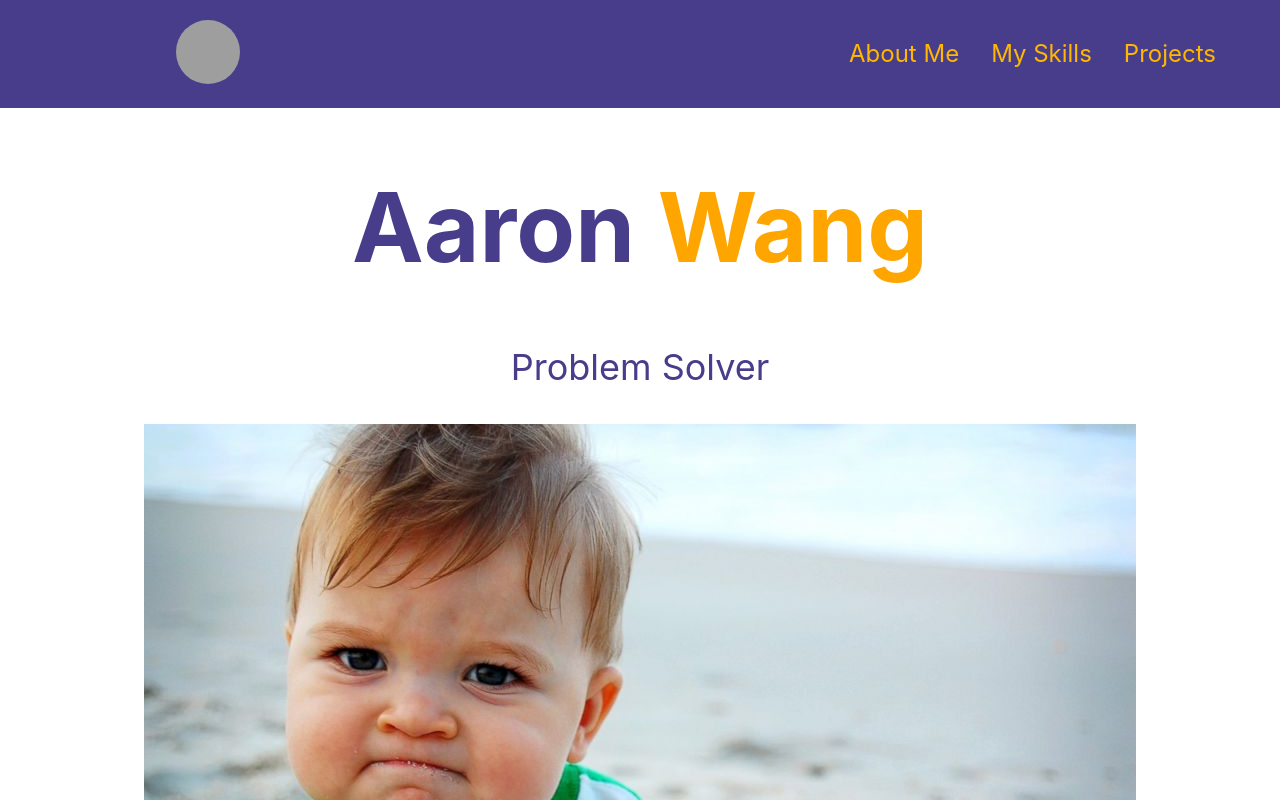
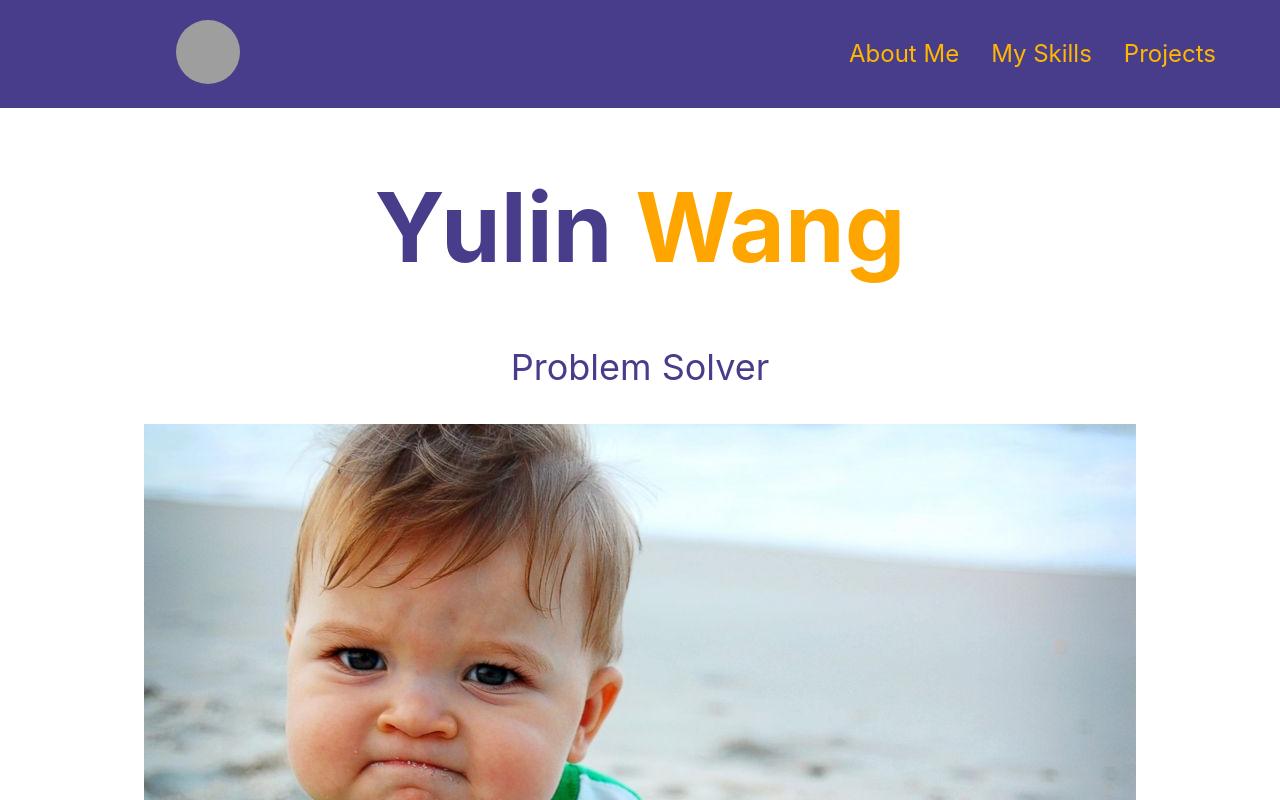
Before and after one commit to wang-yulin/dsdad, a React (Create React App) app: page / in a window 1280 px wide. Shown: the top 800 px of the page. Built offline with nearby package versions, Linux system fonts and the light colour scheme; grey boxes are pictures that could not be loaded.

Commit message:
name update

```diff
--- a/src/components/Home/Home.js
+++ b/src/components/Home/Home.js
@@ -4,7 +4,7 @@ import fighting from './fighting.jpg';
 const Home = () => {
 	return (
 		<div className=" ">
-			<div className="f1 cl"><h1>Aaron <span className="cs">Wang</span></h1></div>
+			<div className="f1 cl"><h1>Yulin <span className="cs">Wang</span></h1></div>
 			<div className="f2 cl"><p>Problem Solver</p></div>
 			<div><img src={fighting} alt=""/></div>
 
```
